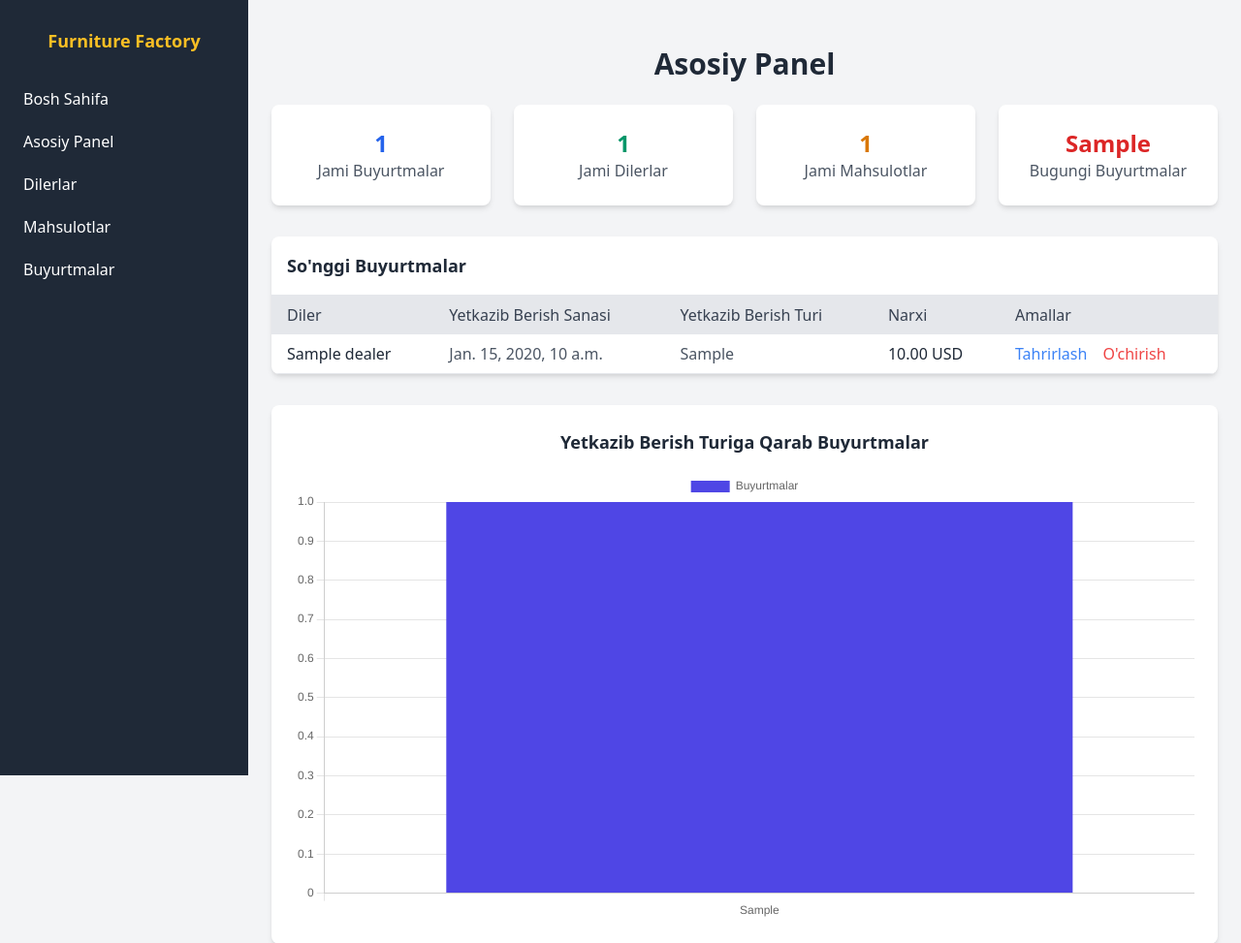
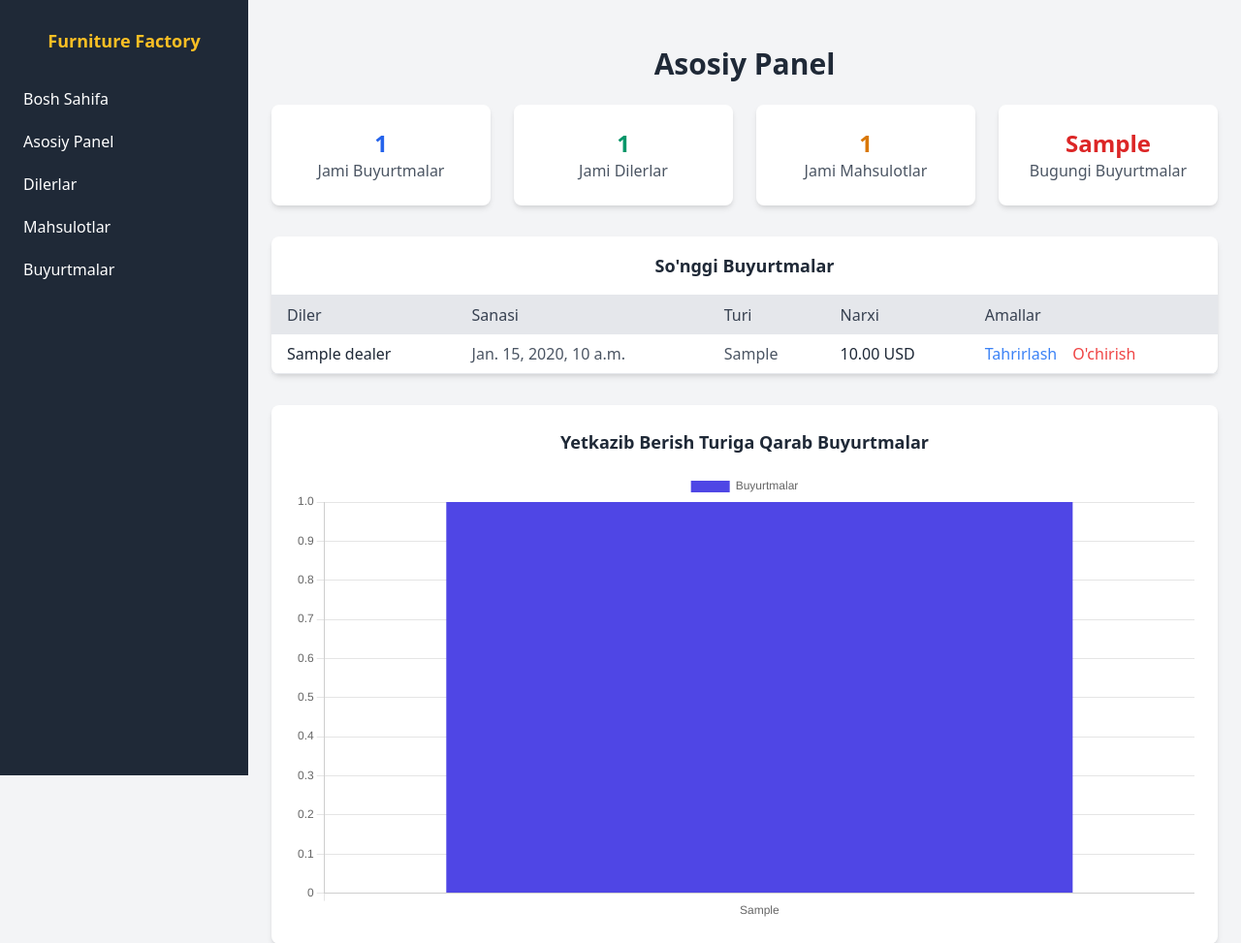
Before and after one commit to userpeaseonly/FactoryFurniture, a Django app: template factory/templates/main/dashboard.html in a window 1280 px wide. Shown: the top 973 px of the page at 97% size. Run offline with Django 5.2, Linux system fonts and the light colour scheme; the template is opened without the code that fills it: most values are stand-ins (such as "Sample title", 1, 10 or a date in 2020).

Commit message:
dashboard ui defects fixed

```diff
--- a/factory/templates/main/dashboard.html
+++ b/factory/templates/main/dashboard.html
@@ -8,33 +8,34 @@
 
     <!-- Asosiy Ko'rsatkichlar -->
     <div class="grid grid-cols-1 sm:grid-cols-2 lg:grid-cols-4 gap-6 mb-8">
-        <div class="bg-white shadow-md rounded-lg p-6 text-center">
-            <h2 class="text-2xl font-bold text-blue-600">{{ total_orders }}</h2>
-            <p class="text-gray-600">Jami Buyurtmalar</p>
+        <div class="bg-white shadow-md rounded-lg p-4 sm:p-6 text-center">
+            <h2 class="text-xl sm:text-2xl font-bold text-blue-600">{{ total_orders }}</h2>
+            <p class="text-gray-600 text-sm sm:text-base">Jami Buyurtmalar</p>
         </div>
-        <div class="bg-white shadow-md rounded-lg p-6 text-center">
-            <h2 class="text-2xl font-bold text-green-600">{{ total_dealers }}</h2>
-            <p class="text-gray-600">Jami Dilerlar</p>
+        <div class="bg-white shadow-md rounded-lg p-4 sm:p-6 text-center">
+            <h2 class="text-xl sm:text-2xl font-bold text-green-600">{{ total_dealers }}</h2>
+            <p class="text-gray-600 text-sm sm:text-base">Jami Dilerlar</p>
         </div>
-        <div class="bg-white shadow-md rounded-lg p-6 text-center">
-            <h2 class="text-2xl font-bold text-yellow-600">{{ total_products }}</h2>
-            <p class="text-gray-600">Jami Mahsulotlar</p>
+        <div class="bg-white shadow-md rounded-lg p-4 sm:p-6 text-center">
+            <h2 class="text-xl sm:text-2xl font-bold text-yellow-600">{{ total_products }}</h2>
+            <p class="text-gray-600 text-sm sm:text-base">Jami Mahsulotlar</p>
         </div>
-        <div class="bg-white shadow-md rounded-lg p-6 text-center">
-            <h2 class="text-2xl font-bold text-red-600">{{ todays_orders }}</h2>
-            <p class="text-gray-600">Bugungi Buyurtmalar</p>
+        <div class="bg-white shadow-md rounded-lg p-4 sm:p-6 text-center">
+            <h2 class="text-xl sm:text-2xl font-bold text-red-600">{{ todays_orders }}</h2>
+            <p class="text-gray-600 text-sm sm:text-base">Bugungi Buyurtmalar</p>
         </div>
     </div>
 
     <!-- So'nggi Buyurtmalar -->
-    <div class="bg-white shadow-md rounded-lg mb-8 overflow-x-auto">
-        <h3 class="text-lg font-bold p-4 border-b">So'nggi Buyurtmalar</h3>
+    <div class="bg-white shadow-md rounded-lg mb-8">
+        <h3 class="text-lg font-bold p-4 border-b text-center">So'nggi Buyurtmalar</h3>
+        <div class="overflow-x-auto">
             <table class="table-auto w-full">
                 <thead>
                     <tr class="bg-gray-200">
                         <th class="px-4 py-2 text-left font-medium text-gray-700">Diler</th>
-                    <th class="px-4 py-2 text-left font-medium text-gray-700">Yetkazib Berish Sanasi</th>
-                    <th class="px-4 py-2 text-left font-medium text-gray-700">Yetkazib Berish Turi</th>
+                        <th class="px-4 py-2 text-left font-medium text-gray-700 hidden sm:table-cell">Sanasi</th>
+                        <th class="px-4 py-2 text-left font-medium text-gray-700 hidden md:table-cell">Turi</th>
                         <th class="px-4 py-2 text-left font-medium text-gray-700">Narxi</th>
                         <th class="px-4 py-2 text-left font-medium text-gray-700">Amallar</th>
                     </tr>
@@ -43,19 +44,24 @@
                     {% for order in recent_orders %}
                     <tr class="border-b hover:bg-gray-50 transition">
                         <td class="px-4 py-2 text-gray-800 text-left">{{ order.dealer.name }}</td>
-                    <td class="px-4 py-2 text-gray-600 text-left">{{ order.delivery_date }}</td>
-                    <td class="px-4 py-2 text-gray-600 text-left">{{ order.get_delivery_type_display }}</td>
+                        <td class="px-4 py-2 text-gray-600 text-left hidden sm:table-cell">{{ order.delivery_date }}</td>
+                        <td class="px-4 py-2 text-gray-600 text-left hidden md:table-cell">{{ order.get_delivery_type_display }}</td>
                         <td class="px-4 py-2 text-gray-800 text-left font-medium">{{ order.order_cost|floatformat:2 }} USD</td>
-                    <td class="px-4 py-2 text-gray-600 text-left flex space-x-4">
-                        <a href="{% url 'edit_order' order.id %}" class="text-blue-500 hover:text-blue-700">Tahrirlash</a>
+                        <td class="px-4 py-2 text-gray-600 flex flex-col sm:flex-row sm:space-x-4">
+                            <a href="{% url 'edit_order' order.id %}" class="text-blue-500 hover:text-blue-700">
+                                Tahrirlash
+                            </a>
                             <a href="{% url 'delete_order' order.id %}"
                                onclick="return confirm('Ushbu buyurtmani o‘chirishga ishonchingiz komilmi?');"
-                           class="text-red-500 hover:text-red-700">O'chirish</a>
+                               class="text-red-500 hover:text-red-700">
+                                O'chirish
+                            </a>
                         </td>
                     </tr>
                     {% endfor %}
                 </tbody>
             </table>
+        </div>
     </div>
 
     <!-- Grafik Ko'rsatkichlar -->
```
Also changed, not shown: factory/templates/main/dealers.html (+13 -11 lines), factory/templates/main/edit_order.html (+40 -24 lines). Lines whose indentation alone changed are shown as unchanged.
